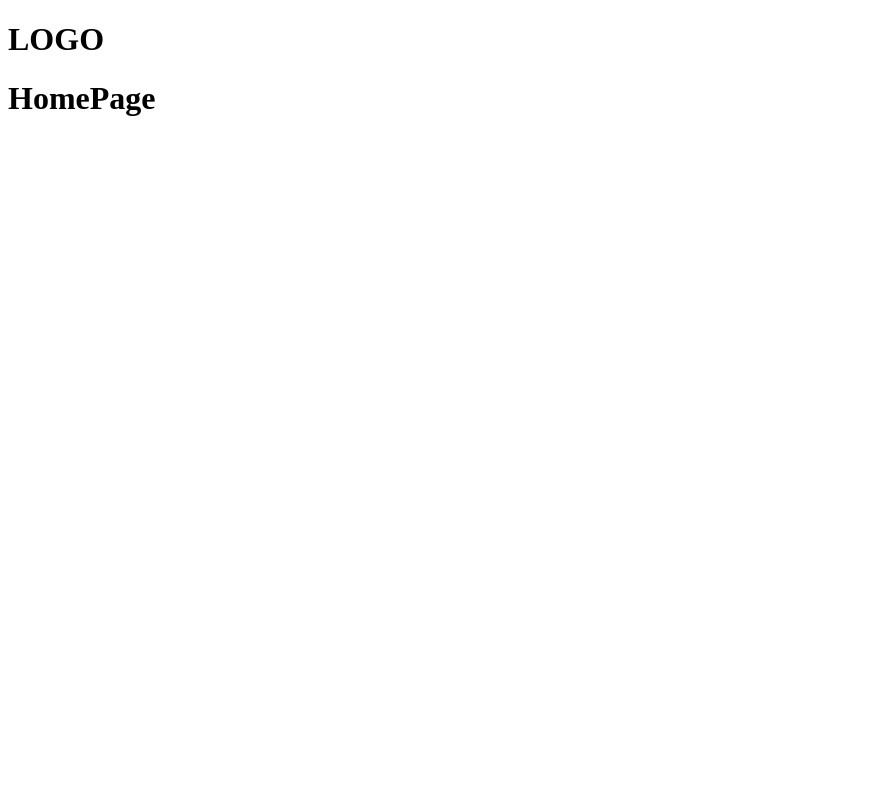
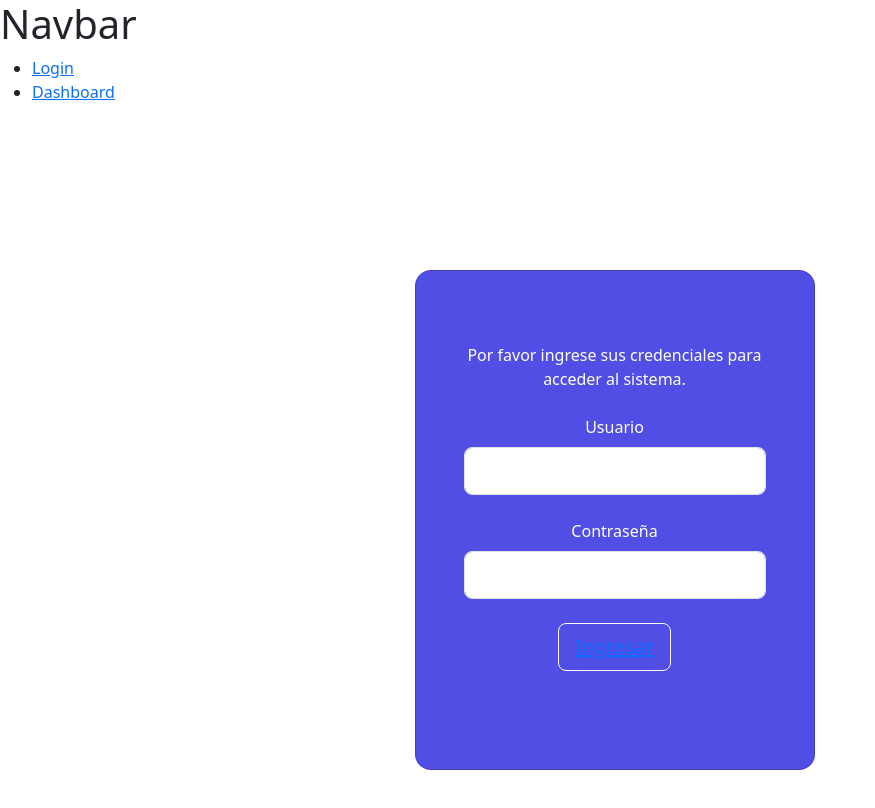
Before and after one commit to Linuxero18/libreta-de-direcciones-web, a React (Vite) app: page / in a window 1280 px wide. Shown: the top 808 px of the page, without its empty margins (0-875 px from the left). Built offline with nearby package versions, Linux system fonts and the light colour scheme.

Commit message:
Login interfaz culminado.

```diff
--- a/package.json
+++ b/package.json
@@ -10,6 +10,7 @@
     "preview": "vite preview"
   },
   "dependencies": {
+    "bootstrap": "^5.3.3",
     "react": "^18.2.0",
     "react-dom": "^18.2.0",
     "react-router-dom": "^6.23.1"
@@ -22,6 +23,6 @@
     "eslint-plugin-react": "^7.34.1",
     "eslint-plugin-react-hooks": "^4.6.0",
     "eslint-plugin-react-refresh": "^0.4.6",
-    "vite": "^5.2.0"
+    "vite": "^5.3.1"
   }
 }
--- a/src/Navbar.jsx
+++ b/src/Navbar.jsx
@@ -2,9 +2,17 @@ import { Outlet } from "react-router-dom";
 
 export default function Navbar() {
     return(
-        <div>
-            <h1>LOGO</h1>
+        <>
+            <header>
+                <h1>Navbar</h1>
+                <nav>
+                    <ul>
+                        <li><a href="/">Login</a></li>
+                        <li><a href="/dashboard">Dashboard</a></li>
+                    </ul>
+                </nav>
+            </header>
             <Outlet />
-        </div>
+        </>
     )
 }
--- a/src/pages/HomePage.jsx
+++ /dev/null
@@ -1,5 +0,0 @@
-export default function HomePage() {
-    return (
-        <h1>HomePage</h1>
-    )
-}
--- a/src/pages/LoginPage.jsx
+++ b/src/pages/LoginPage.jsx
@@ -1,5 +1,31 @@
+import 'bootstrap/dist/css/bootstrap.min.css';
+import React from 'react';
+
 export default function LoginPage() {
     return (
-        <h1>LoginPage</h1>
-    )
+        <section className="vh-100 gradient-custom">
+          <div className="container py-5 h-100">
+            <div className="row d-flex justify-content-center align-items-center h-100">
+              <div className="col-12 col-md-8 col-lg-6 col-xl-5">
+                <div className="card text-white" style={{ borderRadius: '1rem',  maxWidth: '400px', maxHeight: '500px', backgroundColor: '#514EE6'}}>
+                  <div className="card-body p-5 text-center">
+                    <div className="mb-md-5 mt-md-4 pb-5">
+                      <p className="text-black-60 mb-4">Por favor ingrese sus credenciales para acceder al sistema.</p>
+                      <div data-mdb-input-init className="form-outline form-white mb-4">
+                        <label className="form-label" htmlFor="typeEmailX">Usuario</label>
+                        <input type="text" id="typeEmailX" className="form-control form-control-lg" />
+                      </div>
+                      <div data-mdb-input-init className="form-outline form-white mb-4">
+                        <label className="form-label" htmlFor="typePasswordX">Contraseña</label>
+                        <input type="password" id="typePasswordX" className="form-control form-control-lg" />
+                      </div>
+                      <button data-mdb-button-init data-mdb-ripple-init className="btn btn-outline-light btn-lg px-8" type="submit"><a href="/dashboard">Ingresar</a></button>
+                    </div>
+                  </div>
+                </div>
+              </div>
+            </div>
+          </div>
+        </section>
+    );
 }
--- a/src/pages/RegisterPage.jsx
+++ /dev/null
@@ -1,5 +0,0 @@
-export default function RegisterPage() {
-    return (
-        <h1>RegistePage</h1>
-    )
-}
--- a/src/pages/index.js
+++ b/src/pages/index.js
@@ -1,4 +1,2 @@
 export * from './DashboardPage';
-export * from './HomePage';
 export * from './LoginPage';
-export * from './RegisterPage';
--- a/src/router/AppRouter.jsx
+++ b/src/router/AppRouter.jsx
@@ -1,7 +1,5 @@
 import { Route, Routes}  from "react-router-dom";
-import HomePage from "../pages/HomePage";
 import LoginPage from "../pages/LoginPage";
-import RegisterPage from "../pages/RegisterPage";
 import DashboardPage from "../pages/DashboardPage";
 import Navbar from "../Navbar";
 
@@ -9,9 +7,7 @@ export default function AppRouter() {
     return <>
         <Routes>
             <Route path="/" element={<Navbar/>}>
-                <Route index element={<HomePage/>} />
-                <Route path="login" element={<LoginPage/>} />
-                <Route path="register" element={<RegisterPage/>} />
+                <Route index element={<LoginPage/>} />
                 <Route path="dashboard" element={<DashboardPage/>} />
             </Route>
         </Routes>
```
Also changed, not shown: 1 other file (tests, documents, lock files or other folders).
